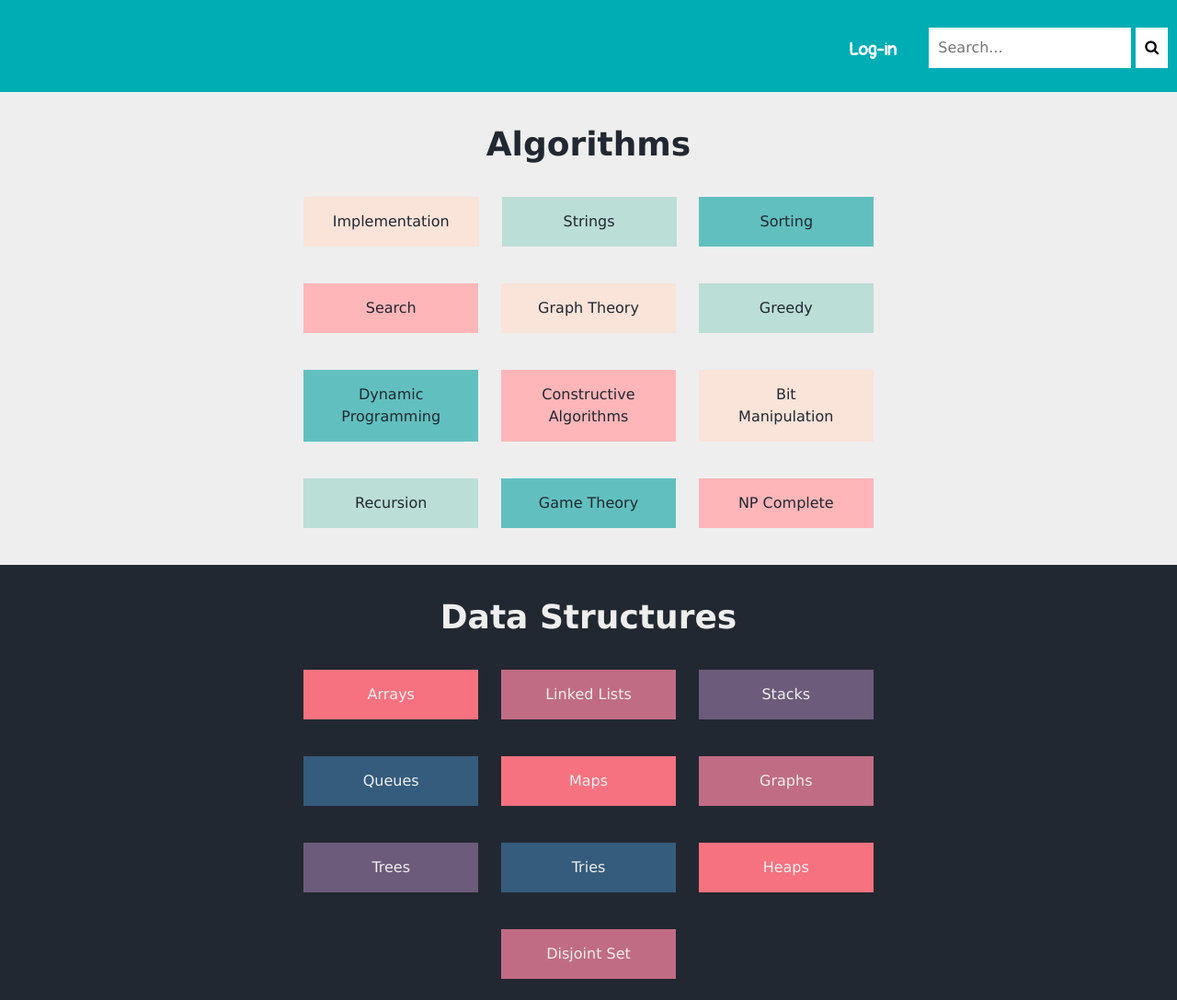
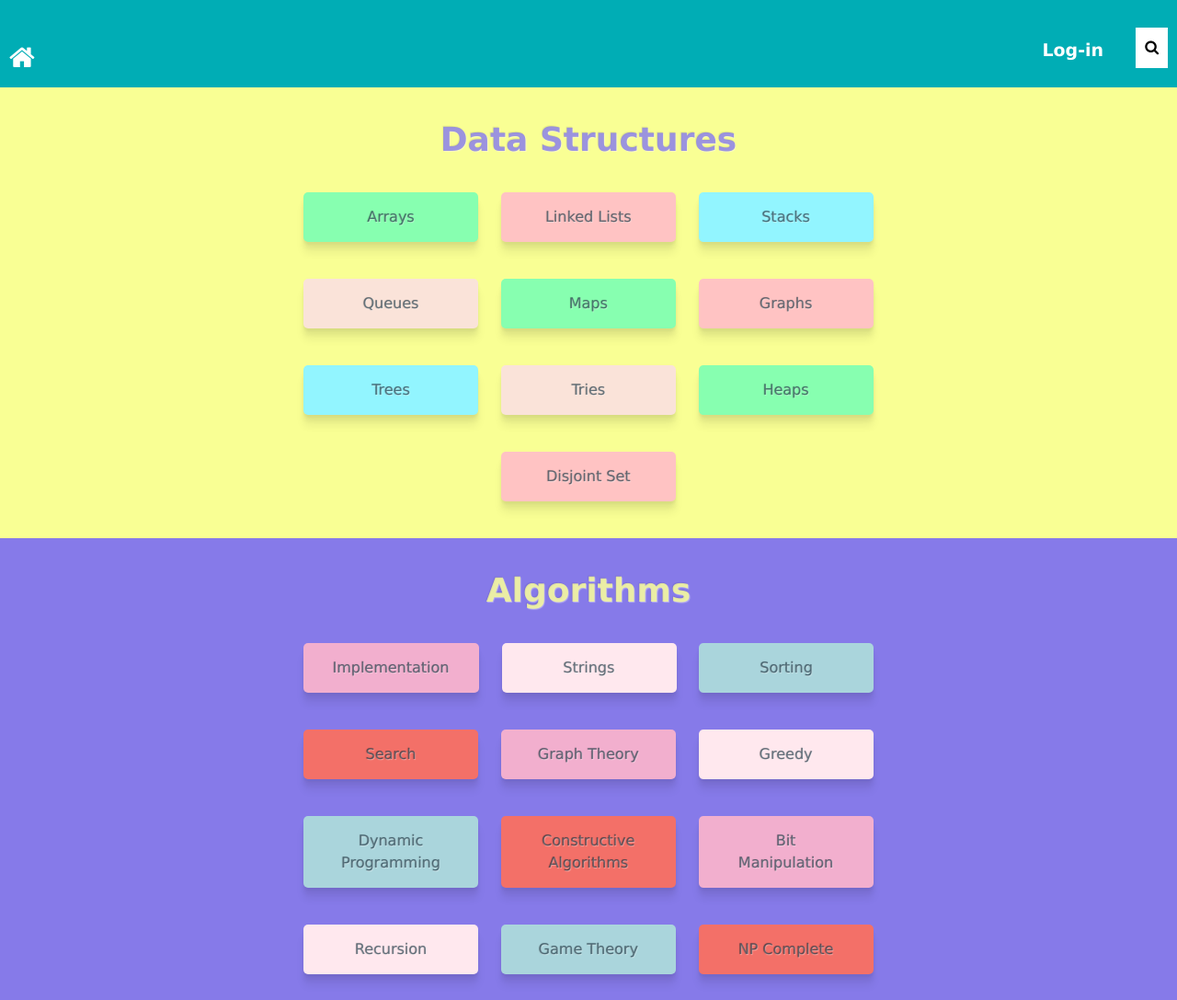
Before and after one commit to banjobyster/DijkstraTree, a plain HTML site: page HomePage/index.html in a window 1280 px wide. Shown: the top 1087 px of the page at 92% size. Drawn offline with nearby package versions, Linux system fonts and the light colour scheme.

Commit message:
Neumorphism to body HomePage

```diff
--- a/HomePage/index.html
+++ b/HomePage/index.html
@@ -15,16 +15,41 @@
 
   <!--Header-->
   <div id="header">
+
     <!-- <img src="../Assets/DijikstraTreeLogo.svg" alt="" width="120px" id="logo"> -->
+    <a href="#" id="home"><i class="fa fa-home"></i></a>
     <div class="search">
-      <input type="text" name="search" id="search" placeholder="Search...">
-      <button type="submit" id="searchbtn"><i class="fa fa-search"></i></button>
+      <button id="searchbtn"><i class="fa fa-search"></i></button>
+      <input type="text" name="search" id="search" class="search" placeholder="Search...">
     </div>
     <a href="#" id="Login">Log-in</a>
   </div>
 
   <!--Body Layout-->
   <div id="BodyTab">
+    <!--Data Structures-->
+    <div id="ds">
+      <h1 class="ht" style="text-align: center;">Data Structures</h1>
+      <!--Card-->
+      <div class="w3-bar w3-center" style="padding:10px;">
+        <button class="card1 col1a">Arrays</button>
+        <button class="card1 col2a">Linked Lists</button>
+        <button class="card1 col3a">Stacks</button>
+      </div>
+      <div class="w3-bar w3-center" style="padding:10px;">
+        <button class="card1 col4a">Queues</button>
+        <button class="card1 col1a">Maps</button>
+        <button class="card1 col2a">Graphs</button>
+      </div>
+      <div class="w3-bar w3-center" style="padding:10px;">
+        <button class="card1 col3a">Trees</button>
+        <button class="card1 col4a">Tries</button>
+        <button class="card1 col1a">Heaps</button>
+      </div>
+      <div class="w3-bar w3-center" style="padding:10px;">
+        <button class="card1 col2a">Disjoint Set</button>
+      </div>
+    </div>
     <!--Algorithms-->
     <div id="algo">
       <h1 class="ht" style="text-align: center;">Algorithms</h1>
@@ -50,31 +75,7 @@
         <button class="card col1">NP Complete</button>
       </div>
     </div>
-    <!--Data Structures-->
-    <div id="ds">
-      <h1 class="ht" style="text-align: center;">Data Structures</h1>
-      <!--Card-->
-      <div class="w3-bar w3-center" style="padding:10px;">
-        <button class="card1 col1a">Arrays</button>
-        <button class="card1 col2a">Linked Lists</button>
-        <button class="card1 col3a">Stacks</button>
-      </div>
-      <div class="w3-bar w3-center" style="padding:10px;">
-        <button class="card1 col4a">Queues</button>
-        <button class="card1 col1a">Maps</button>
-        <button class="card1 col2a">Graphs</button>
-      </div>
-      <div class="w3-bar w3-center" style="padding:10px;">
-        <button class="card1 col3a">Trees</button>
-        <button class="card1 col4a">Tries</button>
-        <button class="card1 col1a">Heaps</button>
-      </div>
-      <div class="w3-bar w3-center" style="padding:10px;">
-        <button class="card1 col2a">Disjoint Set</button>
-      </div>
-    </div>
   </div>
-
   <!--Footer-->
   <div style="height: 300px; width: 100%; background-color:#EEEEEE;">
 
--- a/HomePage/style.css
+++ b/HomePage/style.css
@@ -1,18 +1,35 @@
-@import url('https://fonts.googleapis.com/css2?family=Pangolin&display=swap');
+@import url("https://fonts.googleapis.com/css2?family=Pangolin&display=swap");
+* {
+  text-decoration: none;
+}
 body {
   margin: 0%;
   background-color: #fff;
 }
 
-.ht{
+.ht {
   font-weight: 700;
   font-family: Verdana, Geneva, Tahoma, sans-serif;
 }
-div{
+div {
   margin: 0%;
 }
 
 /*Header*/
+#home {
+  float: left;
+  font-size: 30px;
+  margin-top: 30px;
+  padding: 10px;
+  background: none;
+  border: 5px;
+  color: white;
+}
+#home:hover {
+  text-decoration: underline;
+  color: #fff5ab;
+  cursor: pointer;
+}
 #logo {
   float: left;
   margin: 8px 15px;
@@ -21,16 +38,33 @@ div{
   float: right;
   margin-right: 10px;
 }
-#searchbtn, #search{
+#searchbtn,
+#search {
   border: 0px;
   padding: 10px;
   margin-top: 30px;
   margin-right: 0px;
-  margin-bottom: 10%;
+  margin-bottom: 10px;
   font-size: 16px;
   background-color: white;
 }
 
+#search {
+  float: left;
+  display: none;
+}
+#searchbtn:hover ~ #search {
+  display: block;
+  cursor: pointer;
+  position: relative;
+  left: 2px;
+}
+#search:hover, #search:focus {
+  display: block;
+  position: relative;
+  left: 2px;
+  text-decoration: none;
+}
 #Login {
   border: none;
   padding: 10px;
@@ -45,48 +79,64 @@ div{
   margin-right: 25px;
   border-radius: 4px;
   font-weight: bold;
-  font-family: 'Pangolin', cursive;
+  font-family: Verdana, Geneva, Tahoma, sans-serif;
 }
 
 #Login:hover {
-  color: #FFF5AB;
+  color: #fff5ab;
 }
-#header{
-  background-color: #00ADB5;
+#header {
+  background-color: #00adb5;
   overflow: hidden;
 }
 
-
-
 /*Body Layout*/
-#algo{
+#algo {
   padding: 20px;
   float: left;
   width: 100%;
-  background-color: #EEEEEE;
-  color: #222831;
+  background-color: #867AE9;
+  color: #faff94cb;
+  text-shadow:
+  0.8px 0.8px 1px rgba(255,255,255,0.4),
+  -0.8px -0.8px 1px rgba(0,0,0,0.08);
 }
 
-#ds{
+#ds {
   padding: 20px;
   float: left;
   width: 100%;
-  background-color: #222831;
-  color: #EEEEEE;
+  background-color: #f9ff94;
+  color: #857ae9cb;
+  text-shadow:
+  0.8px 0.8px 1px rgba(255,255,255,0.4),
+  -0.8px -0.8px 1px rgba(0,0,0,0.08);
 }
-#BodyTab{
+#BodyTab {
   overflow: hidden;
 }
-.column{
+.column {
   margin: 0px;
   padding: 0px;
 }
 
-
-
-
-/*Card*/
-.card,.card1{
+/*Card - Algorithm  Card1- DS*/
+.card,
+.card1 {
+  box-shadow:
+  0 -2.8px 2.2px rgba(255, 255, 255, 0.034),
+  0 -6.7px 5.3px rgba(255, 255, 255, 0.034),
+  0 -12.5px 10px rgba(255, 255, 255, 0.06),
+  0 2.8px 2.2px rgba(0, 0, 0, 0.034),
+  0 6.7px 5.3px rgba(0, 0, 0, 0.048),
+  0 12.5px 10px rgba(0, 0, 0, 0.06),
+  0 22.3px 17.9px rgba(0, 0, 0, 0.072)
+;
+color: transparent;
+text-shadow:
+0.5px 0.5px 1px rgba(255,255,255,0.4),
+-0.5px -0.5px 1px rgba(0,0,0,0.4);
+  border-radius: 5px;
   border: none;
   padding: 15px 32px;
   text-align: center;
@@ -95,54 +145,79 @@ div{
   font-size: 24px;
   min-width: 300px;
   margin: 40px;
-  transition-duration: 0.2s;
-}
-.col1{
-  background-color: #FFB6B9;
-}
-.col2{
-  background-color: #FAE3D9;
-}
-.col3{
-  background-color: #BBDED6;
-}
-.col4{
-  background-color: #61C0BF;
 }
 
-.col1a{
-  background-color: #F67280;
+/*Algorithm Color*/
+.col1 {
+  background-color: 	#f37068;
 }
-.col2a{
-  background-color: #C06C84;
+.col2 {
+  background-color: #f2afce;
 }
-.col3a{
-  background-color: #6C5B7B;
+.col3 {
+  background-color: 	#ffe8ee;
 }
-.col4a{
-  background-color: #355C7D;
+.col4 {
+  background-color: #aad5dc;
+}
+.card{
+  color: #21415193;
+}
+.card:hover {
+  text-shadow:
+  -0.5px -0.5px 1px rgba(255,255,255,0.4),
+  0.5px 0.5px 1px rgba(0,0,0,0.4);
+  box-shadow:
+  0 -2.8px 2.2px rgba(255, 255, 255, 0.034) inset,
+  0 -6.7px 5.3px rgba(255, 255, 255, 0.034) inset,
+  0 -12.5px 10px rgba(255, 255, 255, 0.06) inset,
+  0 2.8px 2.2px rgba(0, 0, 0, 0.034) inset,
+  0 6.7px 5.3px rgba(0, 0, 0, 0.048) inset,
+  0 12.5px 10px rgba(0, 0, 0, 0.06) inset
+;
+cursor: pointer;
 }
 
-.card1{
-  color: #EEEEEE;
+/*Data Structure Color*/
+.col1a {
+  background-color: #87ffb0;
 }
-.card{
-  color: #222831;
+.col2a {
+  background-color: #ffc3c3;
 }
-
-
-.card:hover{
-  background-color:#222831;
-  color: #EEEEEE;
-
+.col3a {
+  background-color: #92f5ff;
+}
+.col4a {
+  background-color: #fae3d9;
 }
 .card1:hover{
-  background-color:#EEEEEE;
-  color: #222831;
+text-shadow:
+-0.5px -0.5px 1px rgba(255,255,255,0.4),
+0.5px 0.5px 1px rgba(0,0,0,0.4);
+  box-shadow:
+  0 -2.8px 2.2px rgba(255, 255, 255, 0.034) inset,
+  0 -6.7px 5.3px rgba(255, 255, 255, 0.034) inset,
+  0 -12.5px 10px rgba(255, 255, 255, 0.06) inset,
+  0 2.8px 2.2px rgba(0, 0, 0, 0.034) inset,
+  0 6.7px 5.3px rgba(0, 0, 0, 0.048) inset,
+  0 12.5px 10px rgba(0, 0, 0, 0.06) inset
+;
+cursor: pointer;
+}
+.card1{
+  color: #21415193;
 }
 
 @media screen and (max-width: 1300px) {
-  .card,.card1{
+  .card,
+  .card1 {
+  box-shadow:
+  0 2.8px 2.2px rgba(0, 0, 0, 0.034),
+  0 6.7px 5.3px rgba(0, 0, 0, 0.048),
+  0 12.5px 10px rgba(0, 0, 0, 0.06)
+;
+  border-radius: 5px;
     border: none;
     padding: 15px 32px;
     text-align: center;
@@ -151,11 +226,13 @@ div{
     font-size: 16px;
     margin: 10px;
     min-width: 190px;
-  transition-duration: 0.2s;
   }
 }
 @media screen and (max-width: 700px) {
-  .card,.card1{
+  .card,
+  .card1 {
+    box-shadow: none;
+    border-radius: 5px;
     border: none;
     padding: 5px 8px;
     text-align: center;
@@ -164,6 +241,9 @@ div{
     font-size: 12px;
     margin: 3px;
     min-width: 120px;
-  transition-duration: 0.2s; /* The width is 100%, when the viewport is 800px or smaller */
+  }
+  #search{
+    width: 100px;
+    overflow: scroll;
   }
 }
```
Lines whose indentation alone changed are shown as unchanged.
